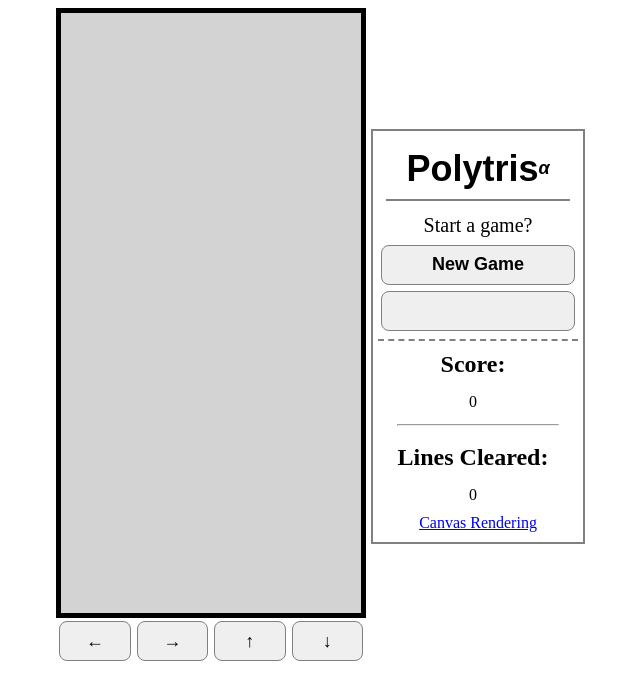
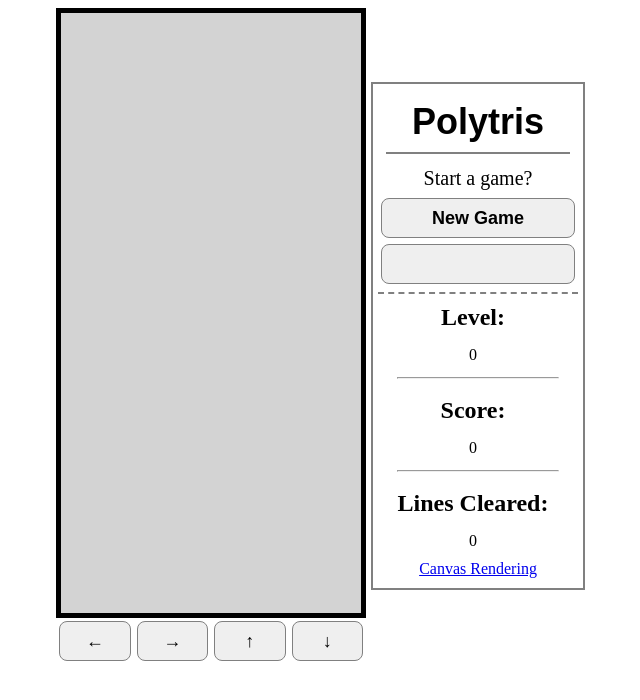
Before and after one commit to sudo75/polytris, a website: page public/index.html in a window 1280 px wide. Shown: the whole page, without its empty margins (317-957 px from the left). Drawn offline with Linux system fonts and the light colour scheme.

Commit message:
added level display

```diff
--- a/public/index.html
+++ b/public/index.html
@@ -26,7 +26,7 @@
             </div>
         </div>
         <div class="game_menu">
-            <div class="title">Polytris<sup style="font-style: italic;">α</sup></div>
+            <div class="title">Polytris<sup style="font-style: italic;"></sup></div>
             <div class="game_info">
                 Start a game?
             </div>
@@ -37,6 +37,11 @@
 
             </div>
             <div class="game_stat">
+                <div class="stat stat_level">
+                    <h2 class="stat_head">Level:</h2>
+                    <p class="stat_body" id="stat_body_level">0</p>
+                </div>
+                <hr>
                 <div class="stat stat_score">
                     <h2 class="stat_head">Score:</h2>
                     <p class="stat_body" id="stat_body_score">0</p>
```
